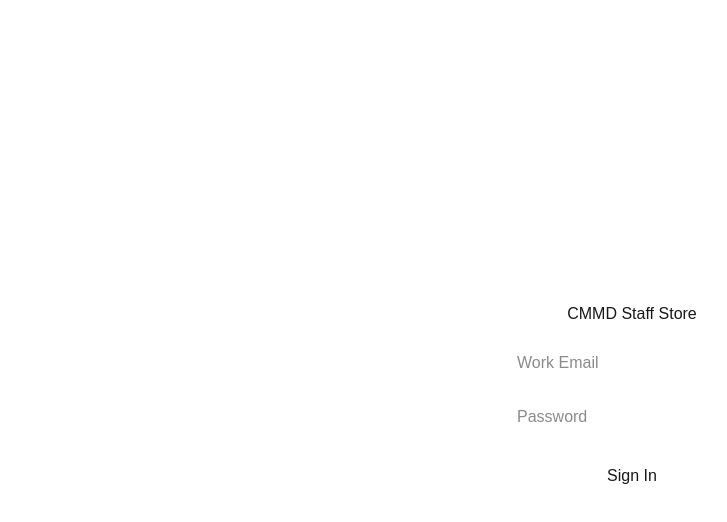
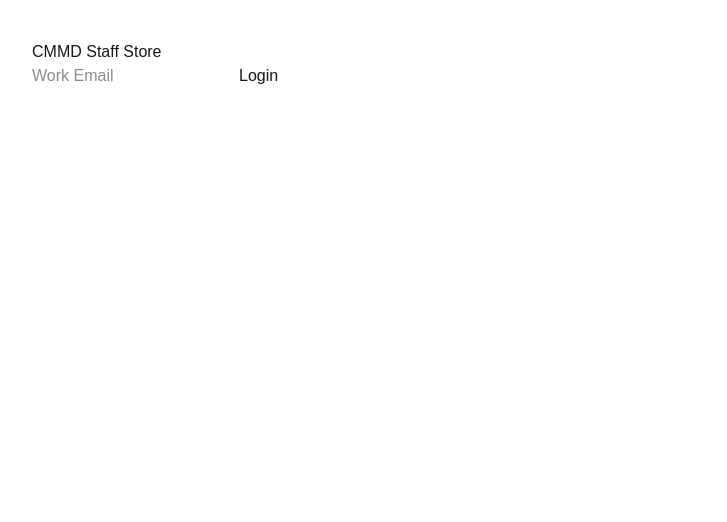
Before and after one commit to cnanacasse/shopcmmd-app, a Next.js app: page / in a window 1280 px wide. Shown: the top 522 px of the page, without its empty margins (8-735 px from the left). Built offline with nearby package versions, Linux system fonts and the light colour scheme; no server answers.

Commit message:
Restore proper route separation

```diff
--- a/app/page.tsx
+++ b/app/page.tsx
@@ -1,4 +1,3 @@
-// TEST VERSION 3
 "use client";
 
 import { useState } from "react";
@@ -11,61 +10,22 @@
 
 export default function Home() {
   const [email, setEmail] = useState("");
-  const [password, setPassword] = useState("");
-  const [message, setMessage] = useState("");
 
-  const handleLogin = async () => {
-    const { error } = await supabase.auth.signInWithPassword({
-      email,
-      password,
-    });
-
-    if (error) {
-      setMessage("Login failed. Check credentials.");
-    } else {
-      window.location.href = "/merch";
-    }
+  const login = async () => {
+    await supabase.auth.signInWithOtp({ email });
+    alert("Check your email for login link.");
   };
 
   return (
-    <div
-      style={{
-        display: "flex",
-        justifyContent: "center",
-        alignItems: "center",
-        height: "100vh",
-        flexDirection: "column",
-        fontFamily: "Arial",
-      }}
-    >
+    <div style={{ padding: 40 }}>
       <h1>CMMD Staff Store</h1>
-
       <input
         type="email"
         placeholder="Work Email"
         value={email}
         onChange={(e) => setEmail(e.target.value)}
-        style={{ padding: "10px", marginTop: "15px", width: "250px" }}
       />
-
-      <input
-        type="password"
-        placeholder="Password"
-        value={password}
-        onChange={(e) => setPassword(e.target.value)}
-        style={{ padding: "10px", marginTop: "10px", width: "250px" }}
-      />
-
-      <button
-        onClick={handleLogin}
-        style={{ marginTop: "15px", padding: "10px 20px", cursor: "pointer" }}
-      >
-        Sign In
-      </button>
-
-      {message && (
-        <p style={{ marginTop: "10px", color: "red" }}>{message}</p>
-      )}
+      <button onClick={login}>Login</button>
     </div>
   );
 }
```
